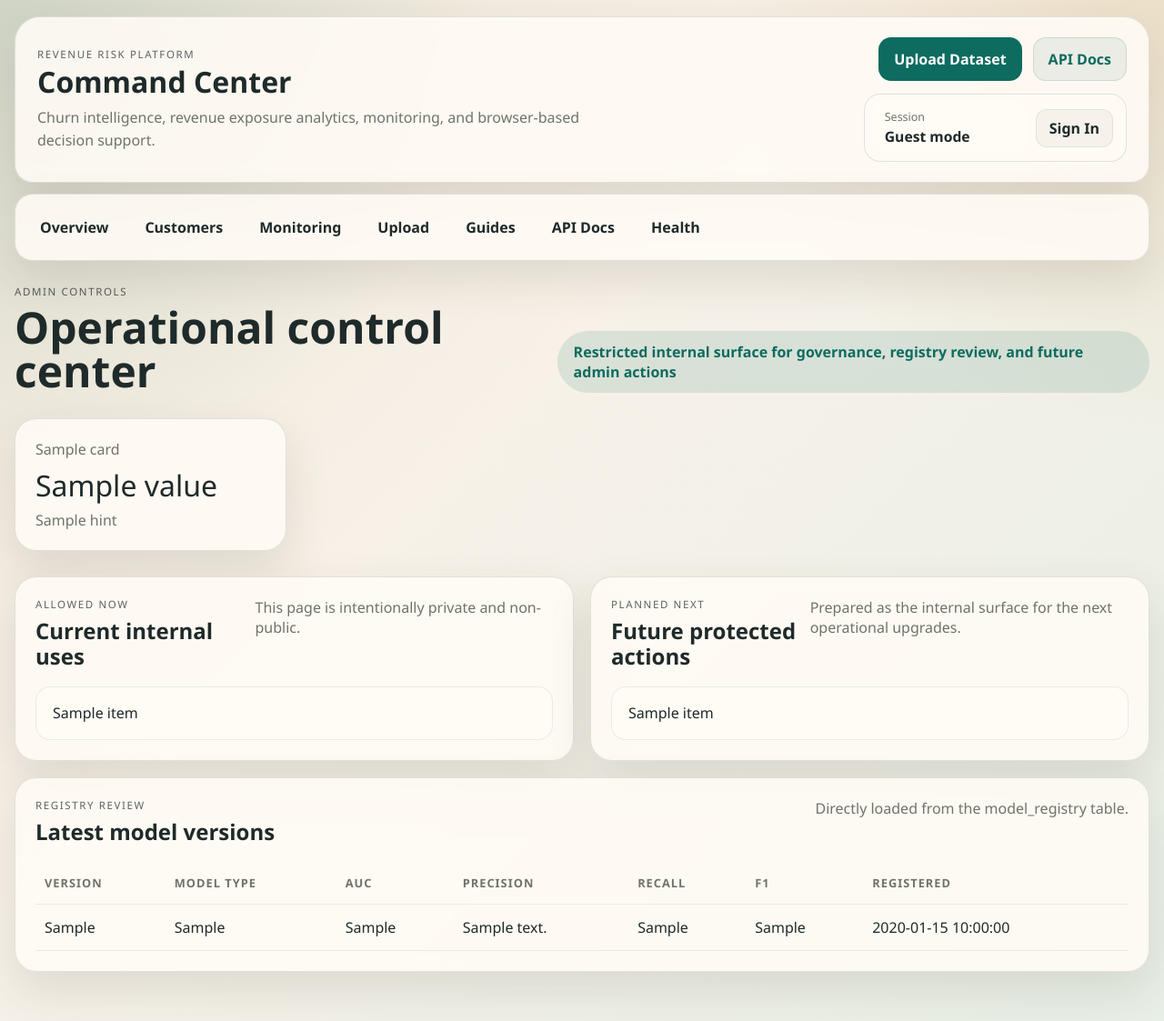
After one commit to vegaFlex/churn-revenue-risk-prod, a FastAPI app: template src/churn_risk/ui/templates/admin.html in a window 1280 px wide. The commit adds this page. Shown: the whole page at 91% size. Run offline with FastAPI, Linux system fonts and the light colour scheme; the template is opened without the code that fills it: most values are stand-ins (such as "Sample title", 1, 10 or a date in 2020); parts of the project's set-up code (start-up, migrations or seed data) failed here and were passed over.

Commit message:
polish customer explorer and add admin controls page

```diff
--- a/src/churn_risk/api/app.py
+++ b/src/churn_risk/api/app.py
@@ -24,6 +24,7 @@ from churn_risk.ui.dashboard_service import build_dashboard_context
 from churn_risk.ui.docs_service import build_doc_page_context, build_docs_hub_context
 from churn_risk.ui.monitoring_service import build_monitoring_context
 from churn_risk.ui.auth_service import build_login_context
+from churn_risk.ui.admin_service import build_admin_context
 from churn_risk.upload_analysis import (
     REQUIRED_UPLOAD_COLUMNS,
     apply_column_mapping,
@@ -206,6 +207,24 @@ def logout(request: Request):
     return RedirectResponse(url="/login", status_code=303)
 
 
+@app.get("/admin", response_class=HTMLResponse)
+def admin_controls(request: Request):
+    current_user = get_current_user(request)
+    if current_user is None:
+        return RedirectResponse(url="/login", status_code=303)
+    if current_user["role"] != "admin":
+        context = build_login_context(
+            request,
+            error_message="Admin controls are restricted to authorised internal users.",
+        )
+        context = enrich_context(request, context)
+        return templates.TemplateResponse(request, "login.html", context, status_code=403)
+
+    context = build_admin_context()
+    context = enrich_context(request, context)
+    return templates.TemplateResponse(request, "admin.html", context)
+
+
 @app.post("/upload", response_class=HTMLResponse)
 async def upload_dataset(request: Request, dataset_file: UploadFile = File(...)):
     current_user = get_current_user(request)
--- a/src/churn_risk/ui/static/css/app.css
+++ b/src/churn_risk/ui/static/css/app.css
@@ -282,6 +282,10 @@ body {
     gap: 18px;
 }
 
+.admin-grid {
+    grid-template-columns: 1fr 1fr;
+}
+
 .monitoring-layout {
     display: grid;
     gap: 18px;
@@ -760,6 +807,19 @@ td {
     line-height: 1.6;
 }
 
+.admin-list {
+    display: grid;
+    gap: 12px;
+}
+
+.admin-list-item {
+    padding: 16px 18px;
+    border-radius: 16px;
+    background: rgba(255, 251, 245, 0.9);
+    border: 1px solid rgba(31, 42, 42, 0.08);
+    line-height: 1.55;
+}
+
 .docs-hero,
 .docs-body {
     background: var(--panel);
--- /dev/null
+++ b/src/churn_risk/ui/templates/admin.html
@@ -0,0 +1,91 @@
+{% extends "base.html" %}
+
+{% block content %}
+<section class="hero">
+    <div>
+        <p class="eyebrow">Admin controls</p>
+        <h2>Operational control center</h2>
+    </div>
+    <div class="hero-pill">Restricted internal surface for governance, registry review, and future admin actions</div>
+</section>
+
+<section class="kpi-grid">
+    {% for card in control_cards %}
+    <article class="kpi-card">
+        <p class="kpi-label">{{ card.label }}</p>
+        <p class="kpi-value">{{ card.value }}</p>
+        <p class="kpi-hint">{{ card.hint }}</p>
+    </article>
+    {% endfor %}
+</section>
+
+<section class="content-grid admin-grid">
+    <article class="panel">
+        <div class="panel-header">
+            <div>
+                <p class="eyebrow">Allowed now</p>
+                <h3>Current internal uses</h3>
+            </div>
+            <div class="panel-caption">This page is intentionally private and non-public.</div>
+        </div>
+        <div class="admin-list">
+            {% for item in allowed_actions %}
+            <div class="admin-list-item">{{ item }}</div>
+            {% endfor %}
+        </div>
+    </article>
+
+    <article class="panel">
+        <div class="panel-header">
+            <div>
+                <p class="eyebrow">Planned next</p>
+                <h3>Future protected actions</h3>
+            </div>
+            <div class="panel-caption">Prepared as the internal surface for the next operational upgrades.</div>
+        </div>
+        <div class="admin-list">
+            {% for item in planned_actions %}
+            <div class="admin-list-item">{{ item }}</div>
+            {% endfor %}
+        </div>
+    </article>
+
+    <article class="panel panel-table">
+        <div class="panel-header">
+            <div>
+                <p class="eyebrow">Registry review</p>
+                <h3>Latest model versions</h3>
+            </div>
+            <div class="panel-caption">Directly loaded from the model_registry table.</div>
+        </div>
+        <div class="table-shell">
+            <table>
+                <thead>
+                    <tr>
+                        <th>Version</th>
+                        <th>Model Type</th>
+                        <th>AUC</th>
+                        <th>Precision</th>
+                        <th>Recall</th>
+                        <th>F1</th>
+                        <th>Registered</th>
+                    </tr>
+                </thead>
+                <tbody>
+                    {% for row in registry_rows %}
+                    <tr>
+                        <td data-label="Version">{{ row.model_version }}</td>
+                        <td data-label="Model Type">{{ row.model_type }}</td>
+                        <td data-label="AUC">{{ row.auc_display }}</td>
+                        <td data-label="Precision">{{ row.precision_display }}</td>
+                        <td data-label="Recall">{{ row.recall_display }}</td>
+                        <td data-label="F1">{{ row.f1_display }}</td>
+                        <td data-label="Registered">{{ row.registered_at_display }}</td>
+                    </tr>
+                    {% endfor %}
+                </tbody>
+            </table>
+        </div>
+    </article>
+</section>
+{% endblock %}
--- a/src/churn_risk/ui/templates/base.html
+++ b/src/churn_risk/ui/templates/base.html
@@ -46,6 +46,9 @@
             <a href="/upload" class="nav-link {% if request.url.path.startswith('/upload') %}active{% endif %}">Upload</a>
             <a href="/docs/guide/" class="nav-link {% if request.url.path.startswith('/docs/guide') or request.url.path.startswith('/docs/user-guide') or request.url.path.startswith('/docs/manual-testing-guide') or request.url.path.startswith('/docs/buyer-guide') or request.url.path.startswith('/docs/upload-schema-guide') %}active{% endif %}">Guides</a>
             <a href="/docs" class="nav-link">API Docs</a>
+            {% if current_user and current_user.role == 'admin' %}
+            <a href="/admin" class="nav-link {% if request.url.path.startswith('/admin') %}active{% endif %}">Admin</a>
+            {% endif %}
             <a href="/health" class="nav-link">Health</a>
         </nav>
         <main class="main-panel">
```
Also changed, not shown: other parts of src/churn_risk/ui/static/css/app.css (+67 -0 lines), src/churn_risk/ui/admin_service.py (added, +128 -0 lines), src/churn_risk/ui/templates/customers.html (+5 -3 lines), tests/test_auth.py (+19 -0 lines).
